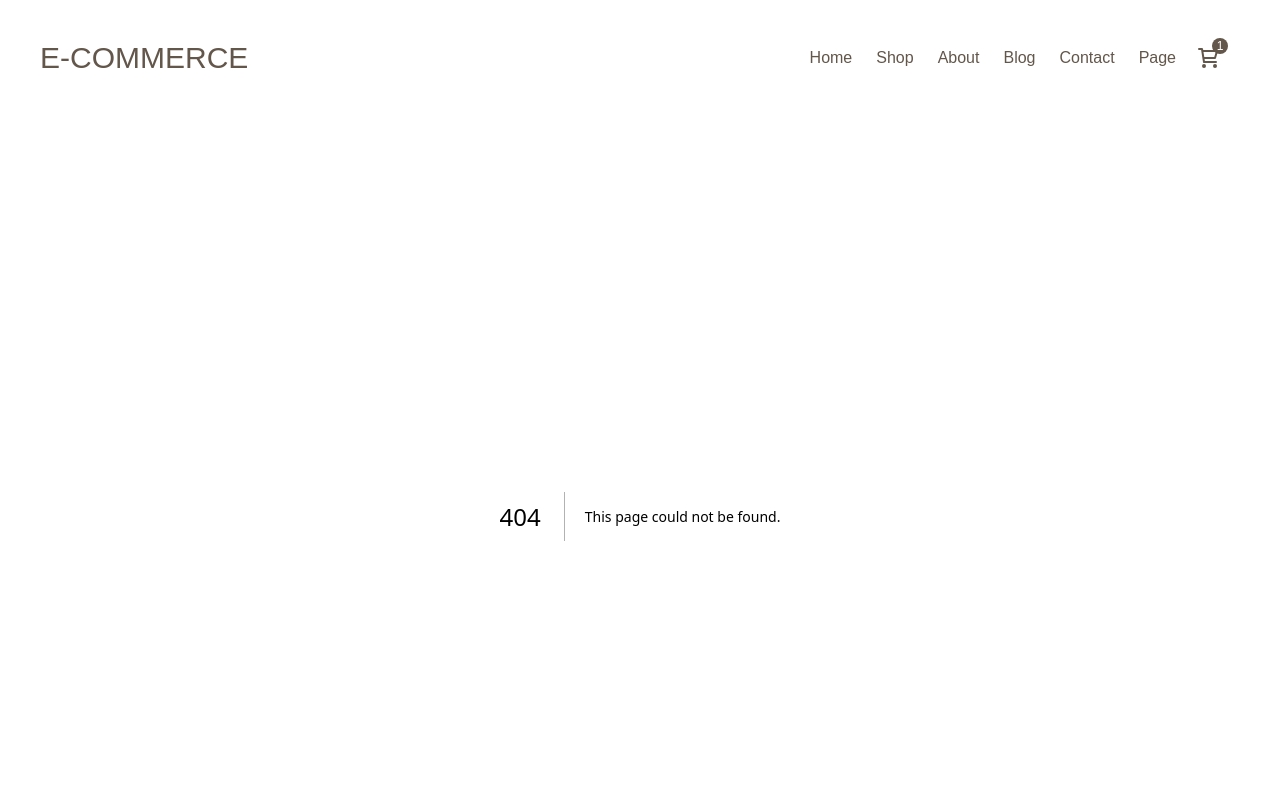
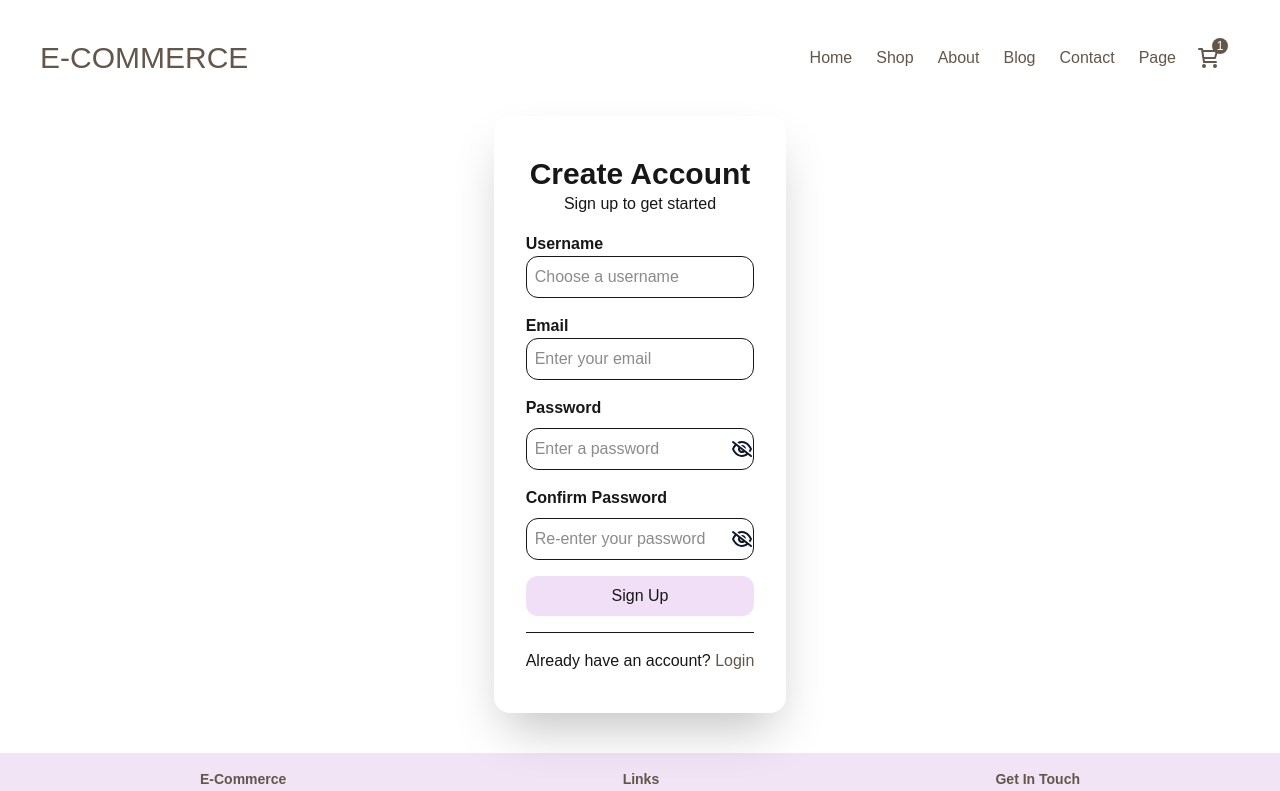
Before and after one commit to dhanasameer/next-project, a Next.js app: page /sign-up in a window 1280 px wide. Before the commit this address had no page. Shown: the top 791 px of the page. Built offline with nearby package versions, Linux system fonts and the light colour scheme; a web font is replaced by a local one.

Commit message:
show password, useForm, react-hook--form, zod

```diff
--- a/app/_components/featured-product.tsx
+++ b/app/_components/featured-product.tsx
@@ -65,7 +65,7 @@ const FeaturedProduct = () => {
         <h2 className="font-bold text-sm sm:text-2xl md:text-3xl ">SHOP NOW</h2>
       </div>
 
-      <div className="grid grid-cols-2 md:grid-cols-4   h-screen">
+      <div className="grid grid-cols-1 sm:grid-cols-2 md:grid-cols-4   h-screen">
         {array.map((items, index) => (
           <Card
             key={index}
--- /dev/null
+++ b/app/_components/password.tsx
@@ -0,0 +1,34 @@
+"use client";
+import { useState } from "react";
+import Visibility from "@/svg/visibility";
+import React from "react";
+import Hide from "@/svg/Hide";
+type Props = {
+  placeholder: string;
+  title: string;
+};
+
+const Password = ({ placeholder, title }: Props) => {
+  const [show, setShow] = useState(true);
+
+  const handleClick = () => setShow(!show);
+
+  return (
+    <div className=" flex flex-col gap-2">
+      <div className="font-semibold">{title}</div>
+      <div className="flex relative items-center">
+        <input
+          type={show ? "text" : "password"}
+          placeholder={placeholder}
+          className="border p-2 rounded-xl w-full "
+        />
+
+        <button onClick={handleClick} className="size-6 absolute right-0 ">
+          {show ? <Hide /> : <Visibility />}
+        </button>
+      </div>
+    </div>
+  );
+};
+
+export default Password;
--- /dev/null
+++ b/app/login/page.tsx
@@ -0,0 +1,60 @@
+"use client";
+import React from "react";
+import Password from "../_components/password";
+import Link from "next/link";
+import z from "zod";
+import { zodResolver } from "@hookform/resolvers/zod";
+import { Form, useForm } from "react-hook-form";
+const loginSchema = z.object({
+  email: z.string().email().min(5, "Email is Required"),
+  // password: z.string().min(8, "Minimum 8 Characters"),
+});
+
+const page = () => {
+  const {
+    register,
+    handleSubmit,
+    formState: { errors },
+  } = useForm({ resolver: zodResolver(loginSchema) });
+
+  const submit = (data) => console.log(data);;
+  return (
+    <form
+      onSubmit={handleSubmit(submit)}
+      className="flex  justify-center items-center"
+    >
+      <div className="flex flex-col gap-4 justify-center items-center shadow-2xl rounded-2xl p-10 m-10 ">
+        <div className="font-bold text-3xl">LOGIN</div>
+        <div className="w-full flex flex-col gap-2">
+          <div className="font-semibold">Email</div>
+          <div>
+            <input
+              {...register("email")}
+              type="text"
+              placeholder="Enter your email address"
+              className="border p-2 rounded-xl w-full"
+            />
+            {errors.email && (
+              <p className="text-red-700">{errors.email.message}</p>
+            )}
+          </div>
+        </div>
+        {/* <div className="w-full ">
+          <Password title="Password" placeholder="Enter your password" />
+        </div> */}
+        <button type="submit" className="bg-[#f1dff7] w-full rounded-xl py-2">
+          LOGIN
+        </button>
+        <hr />
+        <div>
+          Don't have an account?
+          <Link href="/sign-up" className="text-[#63564a]">
+            Sign Up
+          </Link>
+        </div>
+      </div>
+    </form>
+  );
+};
+
+export default page;
--- /dev/null
+++ b/app/sign-up/page.tsx
@@ -0,0 +1,56 @@
+import React from "react";
+import Password from "../_components/password";
+import Visibility from "@/svg/visibility";
+import Link from "next/link";
+
+const page = () => {
+  return (
+    <div className="flex flex-col justify-center items-center my-10">
+      <div className="shadow-2xl rounded-2xl flex flex-col gap-4  py-10 px-8 ">
+        <div className="flex flex-col items-center">
+          <div className="text-3xl font-bold">Create Account</div>
+          <div className="">Sign up to get started</div>
+        </div>
+        <div>
+          <div className="font-semibold">Username</div>
+          <div>
+            <input
+              type="text"
+              placeholder="Choose a username"
+              className="border p-2 rounded-xl w-full"
+            />
+          </div>
+        </div>
+        <div>
+          <div className="font-semibold">Email</div>
+          <div>
+            <input
+              type="text"
+              placeholder="Enter your email"
+              className="border p-2 rounded-xl w-full"
+            />
+          </div>
+        </div>
+        <div>
+          <Password title="Password" placeholder="Enter a password" />
+        </div>
+        <div>
+          <Password
+            title="Confirm Password"
+            placeholder="Re-enter your password"
+          />
+        </div>
+        <button className="bg-[#f1dff7] p-2 rounded-xl ">Sign Up</button>
+        <hr />
+        <div>
+          Already have an account?{" "}
+          <Link href="/login" className="text-[#63564a]">
+            Login
+          </Link>
+        </div>
+      </div>
+    </div>
+  );
+};
+
+export default page;
--- a/package.json
+++ b/package.json
@@ -9,9 +9,12 @@
     "lint": "eslint"
   },
   "dependencies": {
+    "@hookform/resolvers": "^5.2.2",
     "next": "16.1.6",
     "react": "19.2.3",
-    "react-dom": "19.2.3"
+    "react-dom": "19.2.3",
+    "react-hook-form": "^7.71.2",
+    "zod": "^4.3.6"
   },
   "devDependencies": {
     "@tailwindcss/postcss": "^4",
--- /dev/null
+++ b/svg/Hide.tsx
@@ -0,0 +1,21 @@
+import * as React from "react";
+import { SVGProps } from "react";
+const Hide = (props: SVGProps<SVGSVGElement>) => (
+  <svg
+    xmlns="http://www.w3.org/2000/svg"
+    fill="none"
+    viewBox="0 0 24 24"
+    {...props}
+  >
+    <g fill="#0F1729">
+      <path
+        fillRule="evenodd"
+        d="M3.614 4.21a1 1 0 0 0-1.228 1.58l2.278 1.77c-.88.985-1.633 2.12-2.245 3.336l-.022.043c-.091.18-.21.412-.262.7a2.097 2.097 0 0 0 0 .723c.053.287.17.519.262.7l.022.042C4.359 16.956 7.719 20 12 20c2.231 0 4.213-.827 5.874-2.165l2.512 1.954a1 1 0 1 0 1.228-1.578l-18-14Zm12.627 12.355-1.798-1.398a4 4 0 0 1-6.115-4.756L6.245 8.79c-.778.849-1.466 1.864-2.04 3.005a12.142 12.142 0 0 0-.1.204l.032.068.068.136C5.96 15.69 8.767 18 12 18c1.531 0 2.967-.518 4.241-1.435Zm-6.222-4.84a2 2 0 0 0 2.735 2.127l-2.735-2.126Z"
+        clipRule="evenodd"
+      />
+      <path d="M10.95 8.14 16 12.065V12a4 4 0 0 0-5.05-3.86Z" />
+      <path d="M19.795 12.204a14.206 14.206 0 0 1-1.155 1.915l1.578 1.228c.51-.701.967-1.455 1.364-2.243l.021-.043c.092-.18.21-.412.262-.7a2.094 2.094 0 0 0 0-.723 2.52 2.52 0 0 0-.262-.7l-.021-.042C19.642 7.044 16.28 4 12 4c-1.715 0-3.283.489-4.67 1.323l1.729 1.345A6.889 6.889 0 0 1 12 6c3.233 0 6.04 2.31 7.795 5.796l.068.136.032.068a1.801 1.801 0 0 1-.032.068l-.068.136Z" />
+    </g>
+  </svg>
+);
+export default Hide;
--- /dev/null
+++ b/svg/visibility.tsx
@@ -0,0 +1,11 @@
+import * as React from "react";
+import { SVGProps } from "react";
+const Visibility = (props: SVGProps<SVGSVGElement>) => (
+  <svg xmlns="http://www.w3.org/2000/svg" viewBox="0 0 24 24" {...props}>
+    <path
+      fillRule="evenodd"
+      d="M12 4c3.588 0 6.755 2.432 9.511 7.144l.206.357L22 12l-.489.856C18.755 17.568 15.588 20 12 20c-3.588 0-6.755-2.432-9.511-7.144l-.206-.357L2 12l.283-.499C5.087 6.556 8.323 4 12 4Zm0 2c-2.703 0-5.272 1.916-7.695 6 2.423 4.084 4.992 6 7.695 6 2.63 0 5.129-1.81 7.487-5.655l.208-.345-.208-.345C17.125 7.808 14.626 6 12 6Zm0 3a3 3 0 1 1 0 6 3 3 0 0 1 0-6Z"
+    />
+  </svg>
+);
+export default Visibility;
```
Also changed, not shown: app/_layout/contact/page.tsx (renamed from app/contact/page.tsx), 1 other file (tests, documents, lock files or other folders).
